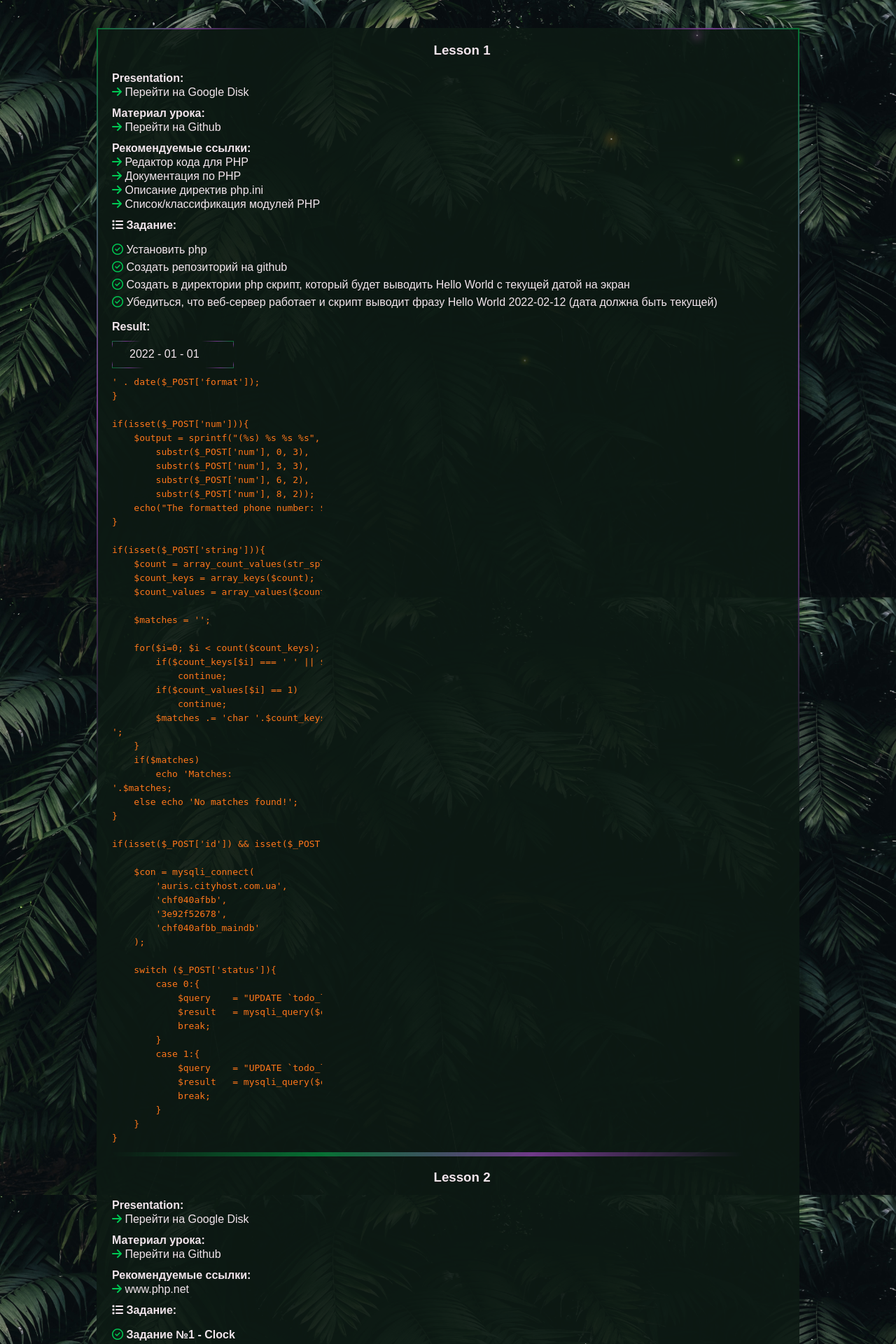
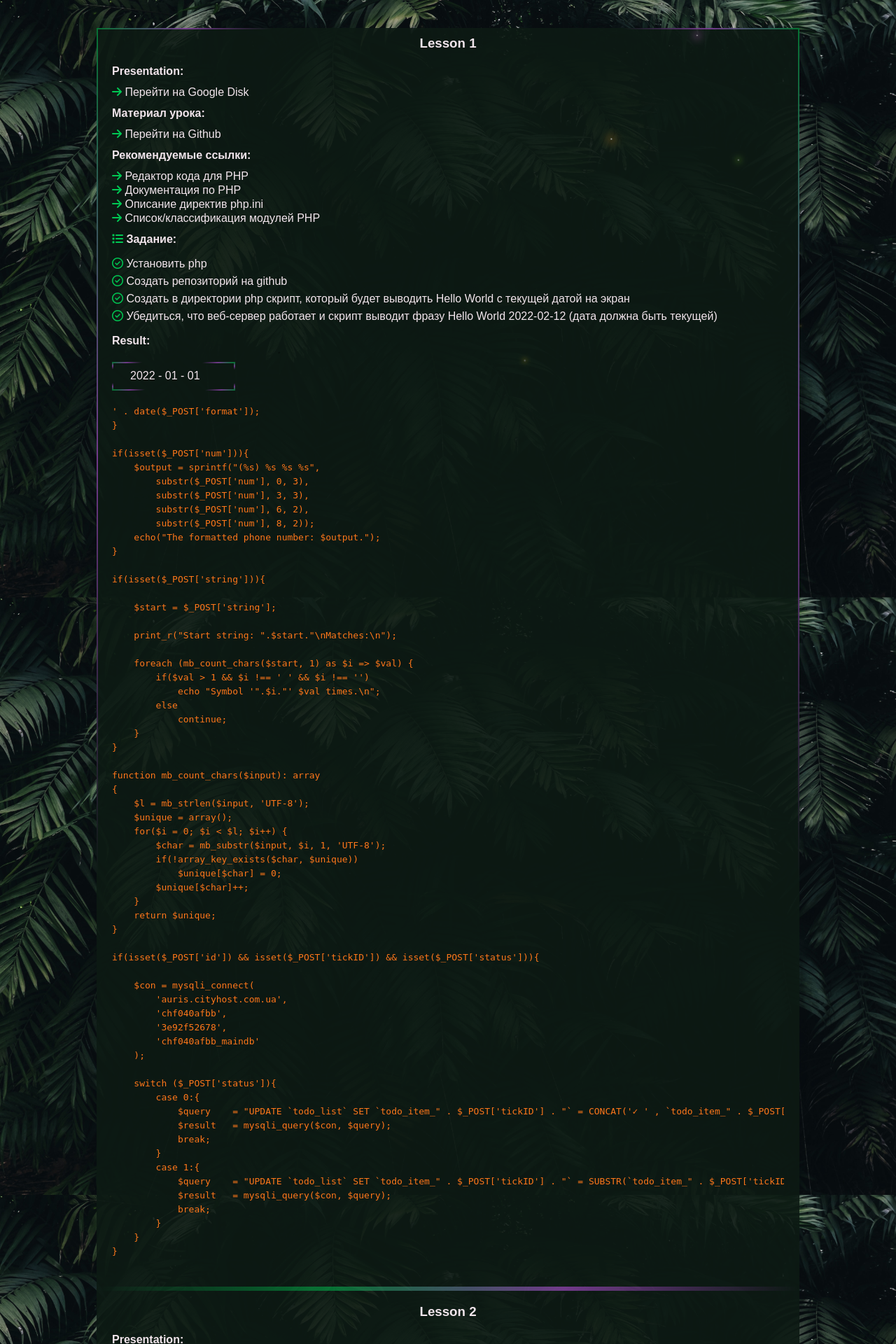
Before and after one commit to SurkovKostiantyn/WEBPORTFOLIO, a PHP site: template includes/pages/PHP.php in a window 1280 px wide. Shown: the top 1920 px of the page at 70% size. Run offline with PHP 8.4, Linux system fonts and the light colour scheme; the template is opened without the code that fills it, so the values that code supplies are empty; style sheets or scripts are compiled from the project's sources; some libraries are stand-ins or nearby versions.

Commit message:
23.05.2022
23.05.2022

```diff
--- a/includes/ajax/ajax.php
+++ b/includes/ajax/ajax.php
@@ -14,22 +14,30 @@ if(isset($_POST['num'])){
 }
 
 if(isset($_POST['string'])){
-    $count = array_count_values(str_split($_POST['string']));
-    $count_keys = array_keys($count);
-    $count_values = array_values($count);
 
-    $matches = '';
+    $start = $_POST['string'];
 
-    for($i=0; $i < count($count_keys); $i++) {
-        if($count_keys[$i] === ' ' || $count_keys[$i] === '')
+    print_r("Start string: ".$start."\nMatches:\n");
+
+    foreach (mb_count_chars($start, 1) as $i => $val) {
+        if($val > 1 && $i !== ' ' && $i !== '')
+            echo "Symbol '".$i."' $val times.\n";
+        else
             continue;
-        if($count_values[$i] == 1)
-            continue;
-        $matches .= 'char '.$count_keys[$i].' : '.$count_values[$i].' times <br>';
     }
-    if($matches)
-        echo 'Matches:<br>'.$matches;
-    else echo 'No matches found!';
+}
+
+function mb_count_chars($input): array
+{
+    $l = mb_strlen($input, 'UTF-8');
+    $unique = array();
+    for($i = 0; $i < $l; $i++) {
+        $char = mb_substr($input, $i, 1, 'UTF-8');
+        if(!array_key_exists($char, $unique))
+            $unique[$char] = 0;
+        $unique[$char]++;
+    }
+    return $unique;
 }
 
 if(isset($_POST['id']) && isset($_POST['tickID']) && isset($_POST['status'])){
--- a/includes/pages/JS.php
+++ b/includes/pages/JS.php
@@ -1,4 +1,4 @@
 <div class="content">
-    <h3 style="width: 100%">JS</h3>
+    <h3>JS</h3>
     <hr>
 </div>
--- a/includes/pages/PHP.php
+++ b/includes/pages/PHP.php
@@ -1,5 +1,5 @@
 <div class="content">
-    <h3 style="width: 100%">Lesson 1</h3>
+    <h3>Lesson 1</h3>
     <b>Presentation:</b>
     <a href="https://docs.google.com/presentation/d/1vStwVV_O-Ydzg9oo4fAwOq3tqDCdNf3ucCLevCqEsJQ/edit?usp=sharing" target="_blank"><i class="fa fa-arrow-right" aria-hidden="true"></i>&NonBreakingSpace;Перейти на Google Disk</a>
     <b>Материал урока:</b>
@@ -36,7 +36,7 @@
     </select>
 <pre id="date"></pre>
     <hr>
-    <h3 style="width: 100%">Lesson 2</h3>
+    <h3>Lesson 2</h3>
     <b>Presentation:</b>
     <a href="https://drive.google.com/file/d/17JDIiRgV1_MHxcnPam8InS4akKl97f9J/view?usp=sharing" target="_blank"><i class="fa fa-arrow-right" aria-hidden="true"></i>&NonBreakingSpace;Перейти на Google Disk</a>
     <b>Материал урока:</b>
@@ -126,7 +126,7 @@ $list1 = [
 <pre>
 Для справки: в 1 с - 1000 мс.
 </pre>
-<button class="button-css" id="task1btn" onclick="btnUpdate();"></button>
+    <button class="button-css" id="task1btn" onclick="btnUpdate();"></button>
 <pre id="task1"></pre>
     <p>Задание №2.</p>
     <textarea class="button-css" placeholder="Type some words (only English)" id="task2input" type="text"></textarea>
@@ -140,7 +140,7 @@ $list1 = [
 <pre>
 <?php $Lessons->lesson1task4(); ?>
 </pre>
-<b>Just used that:</b>
+    <b>Just used that:</b>
 <pre>
 $counts = array_count_values(
     array_column( $list1, 'language')
@@ -149,15 +149,25 @@ print_r($counts);
 </pre>
     <p>Задание №5.</p>
 <pre>
-<?= $Lessons->getLikes(0); ?><br>
-<?= $Lessons->getLikes(1); ?><br>
-<?= $Lessons->getLikes(2); ?><br>
-<?= $Lessons->getLikes(3); ?><br>
-<?= $Lessons->getLikes(4); ?><br>
-<?= $Lessons->getLikes(25);?><br>
+<?= $Lessons->getLikes(0); ?>
+<?= $Lessons->getLikes(1); ?>
+<?= $Lessons->getLikes(2); ?>
+<?= $Lessons->getLikes(3); ?>
+<?= $Lessons->getLikes(4); ?>
+<?= $Lessons->getLikes(25);?>
 </pre>
-<hr>
-    <h3 style="width: 100%">Lesson 3</h3>
+    <b>Just used:</b>
+<pre>
+return match ($num) {
+    0 => 'no one likes this',
+    1 => ''.$this->likes[$id][0].' likes this',
+    2 => ''.$this->likes[$id][0].' and '.$this->likes[$id][1].' likes this',
+    3 => ''.$this->likes[$id][0].', '.$this->likes[$id][1].' and '.$this->likes[$id][2].' likes this',
+    default => ''.$this->likes[$id][0].', '.$this->likes[$id][1].' and '.($num - 2).' others likes this'
+};
+</pre>
+    <hr>
+    <h3>Lesson 3</h3>
     <b>Presentation:</b>
     <p>26.05.2022</p>
 </div>
--- a/templates/default/css/default.css
+++ b/templates/default/css/default.css
@@ -1,10 +1,27 @@
-pre {
-  max-width: 300px;
+pre, li pre {
   display: block;
   color: #ff771a;
-  margin-left: 10px;
   text-align: left;
   overflow-x: auto;
+}
+pre ::-webkit-scrollbar, li pre ::-webkit-scrollbar {
+  height: 0.5em;
+}
+pre ::-webkit-scrollbar-track, li pre ::-webkit-scrollbar-track {
+  -webkit-box-shadow: inset 0 0 6px #0d1a13;
+}
+pre ::-webkit-scrollbar-thumb, li pre ::-webkit-scrollbar-thumb {
+  background: linear-gradient(to right, #00c853, #d359ff);
+}
+
+pre {
+  max-width: calc(100% - 40px);
+  margin: 10px 20px;
+}
+
+li pre {
+  max-width: 100%;
+  margin: 10px 0;
 }
 
 * {
@@ -22,10 +39,11 @@ a:hover, a .active {
 }
 
 hr {
-  width: 90%;
+  width: 100%;
   height: 6px;
   border: none;
   background-image: linear-gradient(to right, rgba(0, 0, 0, 0), rgba(0, 200, 83, 0.5), rgba(211, 89, 255, 0.5), rgba(0, 0, 0, 0));
+  margin: 10px 0;
 }
 
 /*
@@ -238,7 +262,7 @@ form > button {
   width: auto;
   box-sizing: border-box;
   margin: 0;
-  border: 1px solid;
+  border: 2px solid;
   border-image-slice: 1;
   border-image-source: linear-gradient(to right bottom, rgba(0, 200, 83, 0.5), rgba(211, 89, 255, 0.5), #00000000, #00000000, #00000000, #00000000, #00000000, rgba(211, 89, 255, 0.5), rgba(0, 200, 83, 0.5), rgba(211, 89, 255, 0.5), #00000000, #00000000, #00000000, #00000000, #00000000, rgba(211, 89, 255, 0.5), rgba(0, 200, 83, 0.5));
   -moz-appearance: none;
@@ -273,6 +299,7 @@ form > button {
 .content {
   flex: 1 0 auto;
   margin: 40px auto;
+  padding-bottom: 10px;
   max-width: min(1000px, 100% - 40px);
   min-width: min(100% - 40px, 1000px);
   background: rgba(13, 26, 19, 0.9);
@@ -285,13 +312,17 @@ form > button {
   border-image-slice: 1;
   border-image-source: linear-gradient(to right bottom, rgba(0, 200, 83, 0.5), rgba(211, 89, 255, 0.5), #00000000, #00000000, #00000000, #00000000, #00000000, rgba(211, 89, 255, 0.5), rgba(0, 200, 83, 0.5), rgba(211, 89, 255, 0.5), #00000000, #00000000, #00000000, #00000000, #00000000, rgba(211, 89, 255, 0.5), rgba(0, 200, 83, 0.5));
 }
-.content > :not(a) {
-  margin: 10px 20px 0 20px;
+.content:last-child {
+  margin-bottom: 10px;
 }
-.content > a {
+.content > p, .content b {
+  margin: 10px 20px;
+}
+.content > a, .content ul {
   margin: 0 20px;
 }
 .content > h3 {
+  width: 100%;
   line-height: 40px;
 }
 .content p {
@@ -299,10 +330,14 @@ form > button {
   text-indent: 20px;
   line-height: 1.8;
 }
-.content p i, .content a i, .content li i {
+.content p i, .content a i, .content li i, .content b i {
   color: #00c853;
 }
+.content .button-css {
+  margin: 10px 20px;
+}
 .content ul {
+  max-width: calc(100% - 40px);
   list-style-type: none;
 }
 .content ul li {
--- a/templates/default/css/default.scss
+++ b/templates/default/css/default.scss
@@ -8,17 +8,32 @@ $fontSize: 1.0em;
 $minWidth: 300px;
 $quantity: 15;
 
-@function fontsize($size, $amount){
-  @return $size * $amount;
+@function fontsize($amount){
+  @return $fontSize * $amount;
 }
 
-pre{
-  max-width: 300px;
+pre, li pre{
   display: block;
   color: #ff771a;
-  margin-left: 10px;
   text-align: left;
   overflow-x: auto;
+  ::-webkit-scrollbar {
+    height: 0.5em;
+  }
+  ::-webkit-scrollbar-track {
+    -webkit-box-shadow: inset 0 0 6px $bgColor;
+  }
+  ::-webkit-scrollbar-thumb {
+    background: linear-gradient(to right, $wordsColor1, $wordsColor2);
+  }
+}
+pre {
+  max-width: calc(100% - 40px);
+  margin: 10px 20px;
+}
+li pre{
+  max-width: 100%;
+  margin: 10px 0;
 }
 
 @mixin borders($width){
@@ -60,7 +75,7 @@ a{
 }
 
 hr{
-  width: 90%;
+  width: 100%;
   height: 6px;
   border: none;
   background-image: linear-gradient(
@@ -69,7 +84,9 @@ hr{
           transparentize($wordsColor1, 0.5),
           transparentize($wordsColor2, 0.5),
           rgba(0, 0, 0, 0));
+  margin: 10px 0;
 }
+
 /*
 [data-navtooltip]{
   cursor: pointer;
@@ -276,7 +299,7 @@ form {
   width: auto;
   box-sizing: border-box;
   margin: 0;
-  @include borders(1px);
+  @include borders(2px);
   -moz-appearance: none;
   -webkit-appearance: none;
   appearance: none;
@@ -305,6 +333,7 @@ form {
 .content{
   flex: 1 0 auto;
   margin: 40px auto;
+  padding-bottom: 10px;
   max-width: min(1000px, calc(100% - 40px));
   min-width: min(calc(100% - 40px), 1000px);//$minWidth;
   background: transparentize($bgColor, 0.1);
@@ -314,14 +343,18 @@ form {
   display: flex;
   flex-direction: column;
   flex-wrap: nowrap;
-  > :not(a) {
-    margin: 10px 20px 0 20px;
+  &:last-child{
+    margin-bottom: 10px;
   }
-  > a {
+  & > p, b {
+    margin: 10px 20px;
+  }
+  & > a, ul{
     margin: 0 20px;
   }
   @include borders(2px);
   & > h3 {
+    width: 100%;
     line-height: 40px;
   }
   p {
@@ -329,10 +362,14 @@ form {
     text-indent: 20px;
     line-height: 1.8;
   }
-  p i, a i, li i {
+  p i, a i, li i, b i {
     color: $wordsColor1;
   }
+  .button-css{
+    margin: 10px 20px;
+  }
   & ul{
+    max-width: calc(100% - 40px);
     list-style-type: none;
     & li {
       text-align: justify;
```
Also changed, not shown: other parts of templates/default/css/default.css (+43 -19 lines), other parts of templates/default/css/default.scss (+45 -19 lines), includes/classes/Lessons.php (+7 -6 lines), includes/index/login.php (+29 -9 lines), includes/pages/CSS.php (+10 -5 lines), 1 other file.
